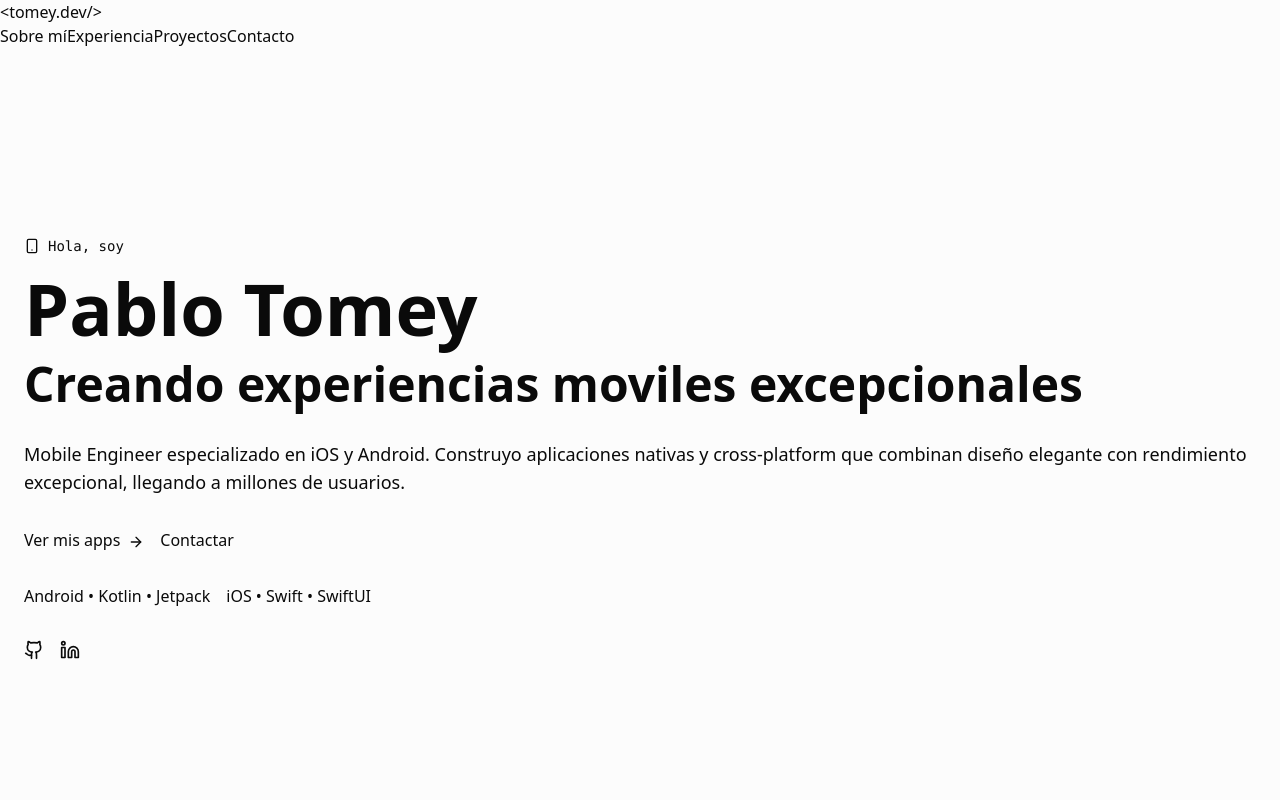
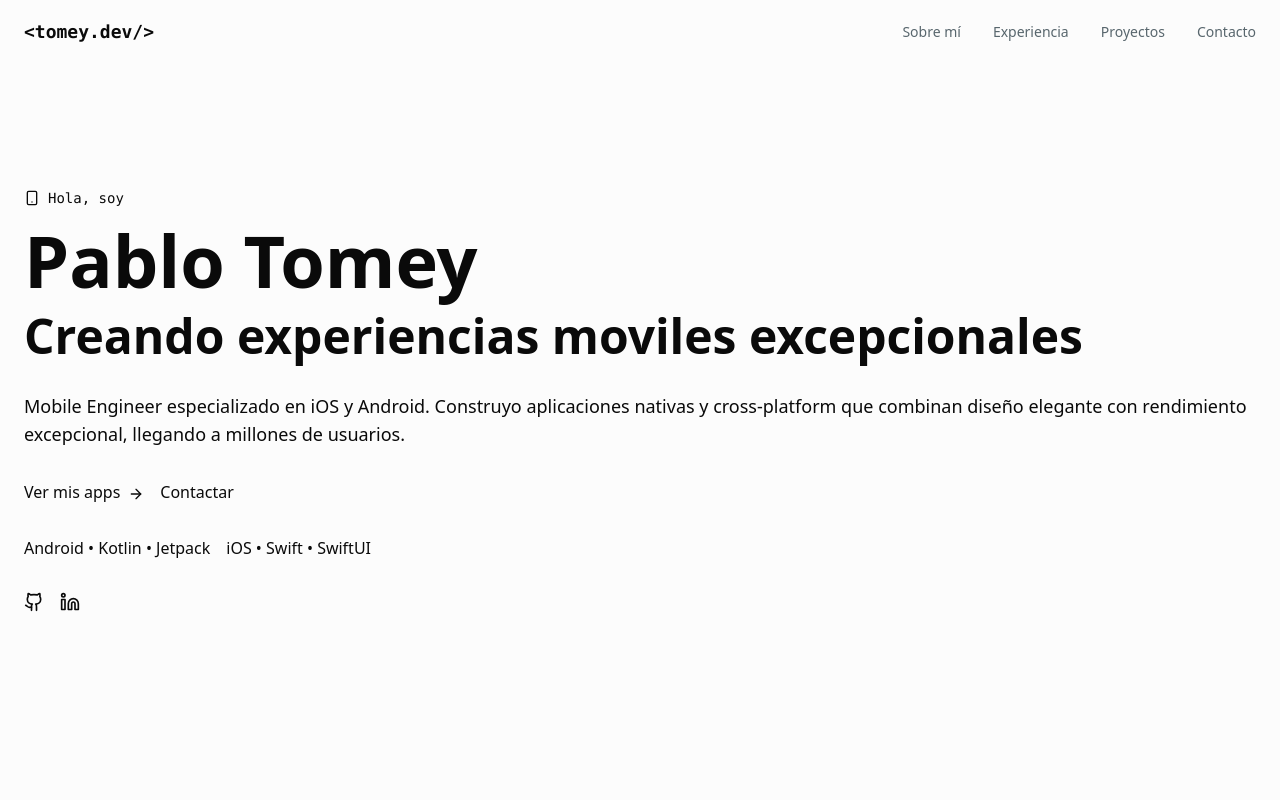
Before and after one commit to tomeydev/portfolio-landing, a React (Vite) app: page / in a window 1280 px wide. Shown: the top 800 px of the page. Built offline with nearby package versions, Linux system fonts and the light colour scheme.

Commit message:
refactor(navigation): enhance Navigation component structure and styling

```diff
--- a/src/components/Navigation.jsx
+++ b/src/components/Navigation.jsx
@@ -9,17 +9,21 @@
     ];
 
     return (
-        <nav>
-            <div className="nav-list">
-                <div id="logo">
-                    <a href="#home">{"<tomey.dev/>"}</a>
-                </div>
-                <div id="nav-links">
-                    {navItems.map((item) => (
-                        <a key={item.label} href={item.href}>
-                        {item.label}
-                        </a>
-                    ))}
+        <nav className=" fixed top-0 left-0 right-0 z-50">
+            <div className=" max-w-7xl mx-auto px-6 lg:px:8">
+                <div className="flex items-center justify-between h-16">
+                    <a href="#" className="font-mono text-lg font-bold">{"<tomey.dev/>"}</a>
+                    <div className="hidden md:flex items-center gap-8">
+                        {navItems.map((item) => (
+                            <a
+                                key={item.label}
+                                href={item.href}
+                                className="text-sm text-muted-foreground hover:text-foreground transition-colors"
+                            >
+                                {item.label}
+                            </a>
+                        ))}
+                    </div>
                 </div>
             </div>
         </nav>
```
